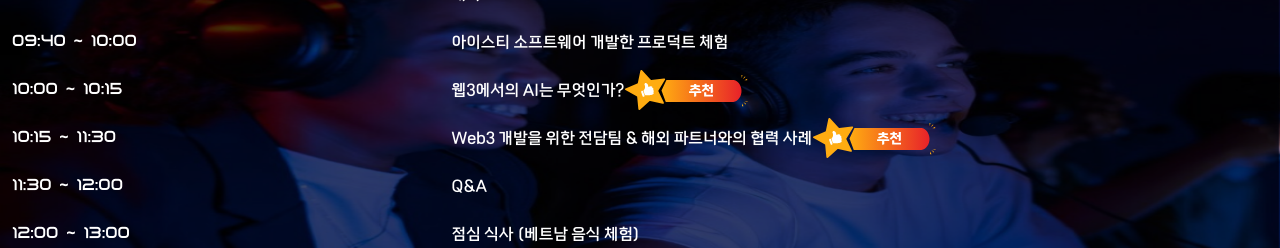
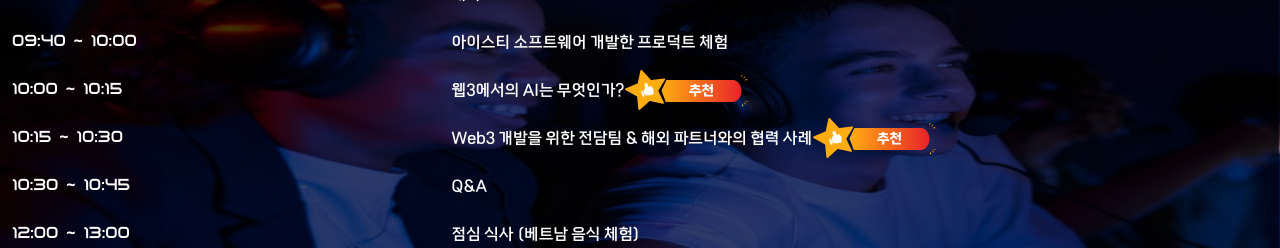
Before and after one commit to nguyenviet02/vietnam-it-developer-house, a React (Vite) app: page /web3-odyssey in a window 1280 px wide. Shown: the part 1820-2068 px from the top of the page. Built offline with nearby package versions, Linux system fonts and the light colour scheme; what fluid-tailwind would draw is missing.

Commit message:
Update EventHighlight.tsx

```diff
--- a/src/components/web3-odyssey/EventHighlight.tsx
+++ b/src/components/web3-odyssey/EventHighlight.tsx
@@ -27,12 +27,12 @@ const EventHighlight = () => {
           isSpotlight: true,
         },
         {
-          time: "10:15 ~ 11:30",
+          time: "10:15 ~ 10:30",
           title: "Web3 개발을 위한 전담팀 &  해외 파트너와의 협력 사례",
           isSpotlight: true,
         },
         {
-          time: "11:30 ~ 12:00",
+          time: "10:30 ~ 10:45",
           title: "Q&A",
         },
         {
```
